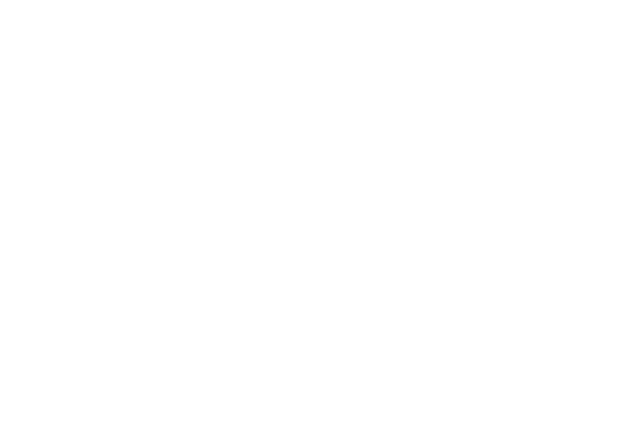
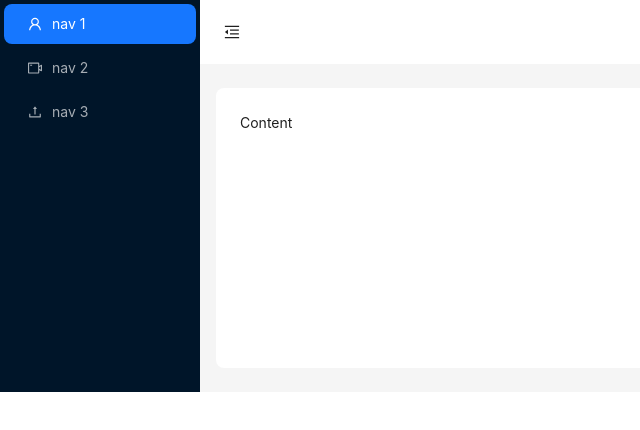
Before and after one commit to Muhammad-Devel/to-rt-zakaz, a React (Vite) app: page / in a window 1280 px wide. Shown: the top 430 px of the page, without its empty margins (0-640 px from the left). Built offline with nearby package versions, Linux system fonts and the light colour scheme.

Commit message:
birinchi o'zgartirish

```diff
--- a/package.json
+++ b/package.json
@@ -10,6 +10,7 @@
     "preview": "vite preview"
   },
   "dependencies": {
+    "antd": "^5.20.5",
     "react": "^18.3.1",
     "react-dom": "^18.3.1"
   },
--- a/src/App.jsx
+++ b/src/App.jsx
@@ -1,7 +1,76 @@
-import { useState } from "react";
-
-function App() {
-  return <></>;
-}
-
+import React, { useState } from "react";
+import {
+  MenuFoldOutlined,
+  MenuUnfoldOutlined,
+  UploadOutlined,
+  UserOutlined,
+  VideoCameraOutlined,
+} from "@ant-design/icons";
+import { Button, Layout, Menu, theme } from "antd";
+const { Header, Sider, Content } = Layout;
+const App = () => {
+  const [collapsed, setCollapsed] = useState(false);
+  const {
+    token: { colorBgContainer, borderRadiusLG },
+  } = theme.useToken();
+  return (
+    <Layout>
+      <Sider trigger={null} collapsible collapsed={collapsed}>
+        <div className="demo-logo-vertical" />
+        <Menu
+          theme="dark"
+          mode="inline"
+          defaultSelectedKeys={["1"]}
+          items={[
+            {
+              key: "1",
+              icon: <UserOutlined />,
+              label: "nav 1",
+            },
+            {
+              key: "2",
+              icon: <VideoCameraOutlined />,
+              label: "nav 2",
+            },
+            {
+              key: "3",
+              icon: <UploadOutlined />,
+              label: "nav 3",
+            },
+          ]}
+        />
+      </Sider>
+      <Layout>
+        <Header
+          style={{
+            padding: 0,
+            background: colorBgContainer,
+          }}
+        >
+          <Button
+            type="text"
+            icon={collapsed ? <MenuUnfoldOutlined /> : <MenuFoldOutlined />}
+            onClick={() => setCollapsed(!collapsed)}
+            style={{
+              fontSize: "16px",
+              width: 64,
+              height: 64,
+            }}
+          />
+        </Header>
+        <Content
+          style={{
+            margin: "24px 16px",
+            padding: 24,
+            minHeight: 280,
+            background: colorBgContainer,
+            borderRadius: borderRadiusLG,
+          }}
+        >
+          Content
+        </Content>
+      </Layout>
+    </Layout>
+  );
+};
 export default App;
--- a/src/pages/menu.jsx
+++ b/src/pages/menu.jsx
@@ -0,0 +1,76 @@
+import React, { useState } from "react";
+import {
+  MenuFoldOutlined,
+  MenuUnfoldOutlined,
+  UploadOutlined,
+  UserOutlined,
+  VideoCameraOutlined,
+} from "@ant-design/icons";
+import { Button, Layout, Menu, theme } from "antd";
+const { Header, Sider, Content } = Layout;
+const App = () => {
+  const [collapsed, setCollapsed] = useState(false);
+  const {
+    token: { colorBgContainer, borderRadiusLG },
+  } = theme.useToken();
+  return (
+    <Layout>
+      <Sider trigger={null} collapsible collapsed={collapsed}>
+        <div className="demo-logo-vertical" />
+        <Menu
+          theme="dark"
+          mode="inline"
+          defaultSelectedKeys={["1"]}
+          items={[
+            {
+              key: "1",
+              icon: <UserOutlined />,
+              label: "nav 1",
+            },
+            {
+              key: "2",
+              icon: <VideoCameraOutlined />,
+              label: "nav 2",
+            },
+            {
+              key: "3",
+              icon: <UploadOutlined />,
+              label: "nav 3",
+            },
+          ]}
+        />
+      </Sider>
+      <Layout>
+        <Header
+          style={{
+            padding: 0,
+            background: colorBgContainer,
+          }}
+        >
+          <Button
+            type="text"
+            icon={collapsed ? <MenuUnfoldOutlined /> : <MenuFoldOutlined />}
+            onClick={() => setCollapsed(!collapsed)}
+            style={{
+              fontSize: "16px",
+              width: 64,
+              height: 64,
+            }}
+          />
+        </Header>
+        <Content
+          style={{
+            margin: "24px 16px",
+            padding: 24,
+            minHeight: 280,
+            background: colorBgContainer,
+            borderRadius: borderRadiusLG,
+          }}
+        >
+          Content
+        </Content>
+      </Layout>
+    </Layout>
+  );
+};
+export default App;
```
Also changed, not shown: 1 other file (tests, documents, lock files or other folders).
